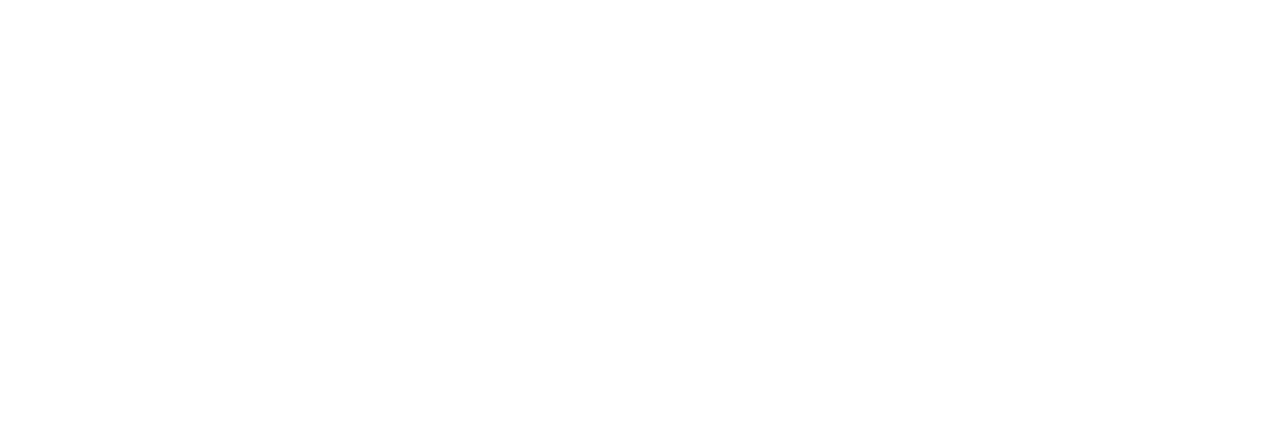
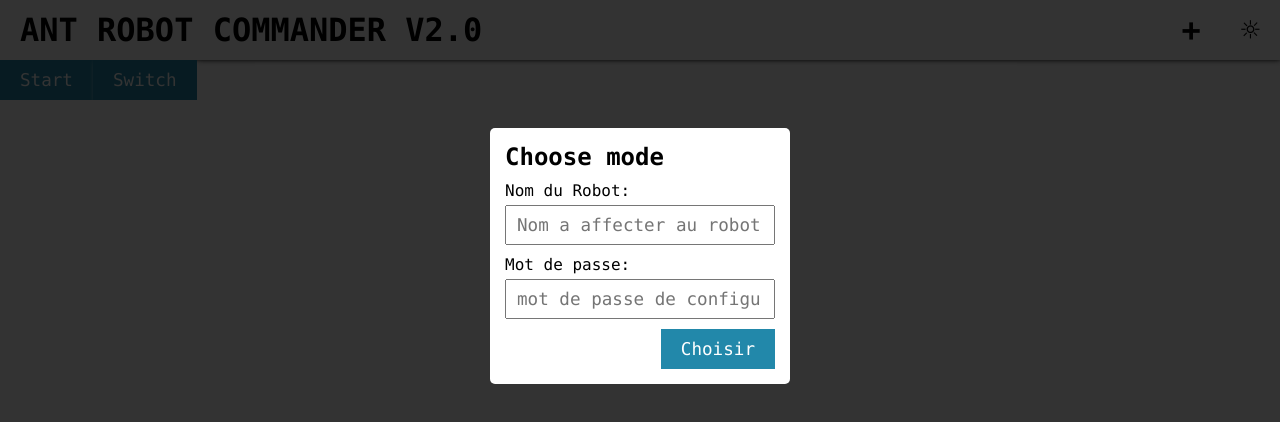
Before and after one commit to INGANZAMARUMPU/ANT-COMMANDER-WEB, a Vue app: page / in a window 1280 px wide. Shown: the top 422 px of the page. Built offline with nearby package versions, Linux system fonts and the light colour scheme.

Commit message:
dialog mode

```diff
--- a/src/App.vue
+++ b/src/App.vue
@@ -1,5 +1,17 @@
 <template>
+  <CommanderPage v-if="$store.state.mode=='commander'"/>
+  <RobotPage v-else/>
+  <DialogMode :active="!$store.state.mode"/>
 </template>
-
+<script>
+import DialogMode from "@/components/dialog_mode"
+import CommanderPage from "@/views/Commander"
+import RobotPage from "@/views/Robot"
+export default {
+  components:{
+    DialogMode, CommanderPage, RobotPage
+  }
+}
+</script>
 <style src="./style.css">
 </style>
--- /dev/null
+++ b/src/components/dialog_mode.vue
@@ -0,0 +1,76 @@
+<template>
+  <div class="parent" @click.stop>
+    <div class="content">
+      <h2>Choose mode</h2>
+      <div>
+        <div class="field">
+          <label for="nom">Nom du Robot:</label>
+          <input type="text"
+            placeholder="Nom a affecter au robot"
+            v-model="nom">
+        </div>
+        <div class="field">
+          <label for="password">Mot de passe:</label>
+          <input type="password"
+            placeholder="mot de passe de configuration"
+            v-model="password">
+        </div>
+        <div class="buttons">
+          <button @click="changeConfig">
+            Choisir
+          </button>
+        </div>
+      </div>
+    </div>
+  </div>
+</template>
+<script>
+export default {
+  methods:{
+    close(){
+      this.$emit("close");
+    }
+  },
+  data(){
+    return {
+      nom:"",
+      password:""
+    }
+  }
+};
+</script>
+<style scoped>
+h2{
+  margin-bottom: 10px;
+}
+.parent{
+  position: fixed;
+  top: 0;
+  left: 0;
+  background-color: rgba(0, 0, 0, .8);
+  width: 100%;
+  height: 100%;
+  overflow-y: auto;
+  z-index: 5;
+}
+.content{
+  background-color: white;
+  margin: 10% auto;
+  box-sizing: border-box;
+  padding: 15px;
+  border-radius: 5px;
+  max-width: 300px;
+}
+.field{
+  margin-bottom: 10px;
+}
+.buttons{
+  display: flex;
+  justify-content: flex-end;
+}
+@media screen and (max-width: 800px) {
+  .content {
+    margin: 10% auto;
+  }
+}
+</style>
--- a/src/store/index.js
+++ b/src/store/index.js
@@ -5,6 +5,7 @@
     url:"",
     socket:null,
     id:null,
+    mode: ""
   },
   getters: {
   },
--- a/src/style.css
+++ b/src/style.css
@@ -18,14 +18,17 @@
     height: 100vh;
     min-width: 100%;
 }
+input, button, .button{
+    font-size: 1.1em;
+}
 input{
     margin: 5px 0;
     padding: 3px 10px;
+    height: 40px;
 }
 button, .button{
     display: inline-block;
-    padding: 5px 20px;
-    margin: 5px;
+    padding: 10px 20px;
     background-color: var(--primary);
     border: 0;
     color: white;
```
